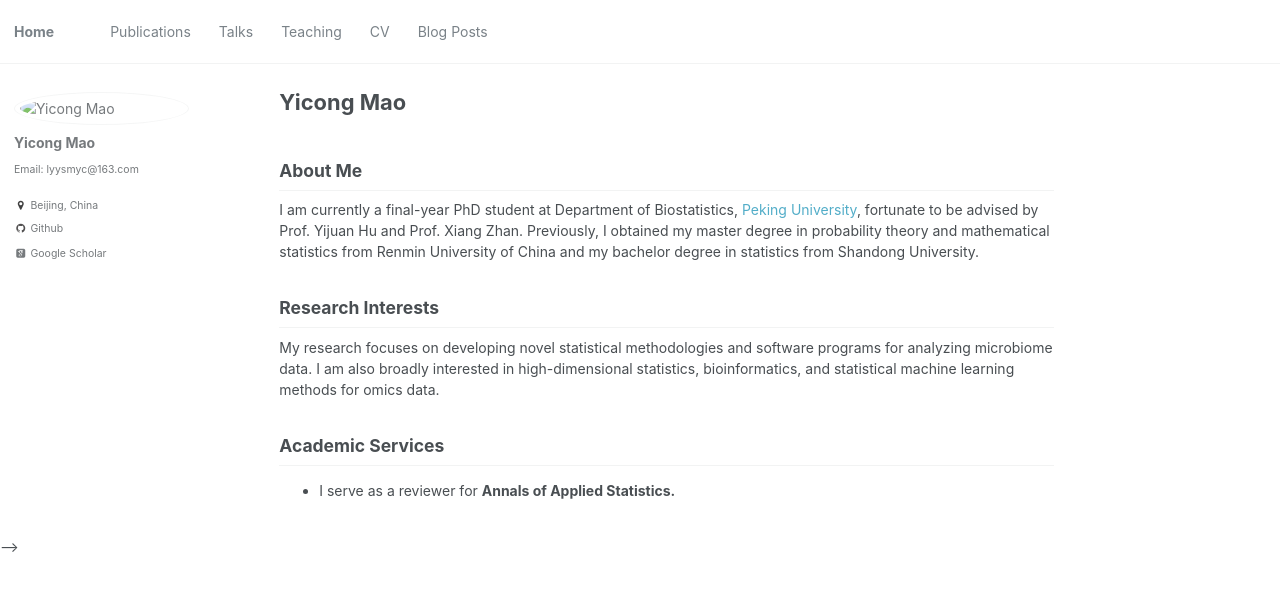
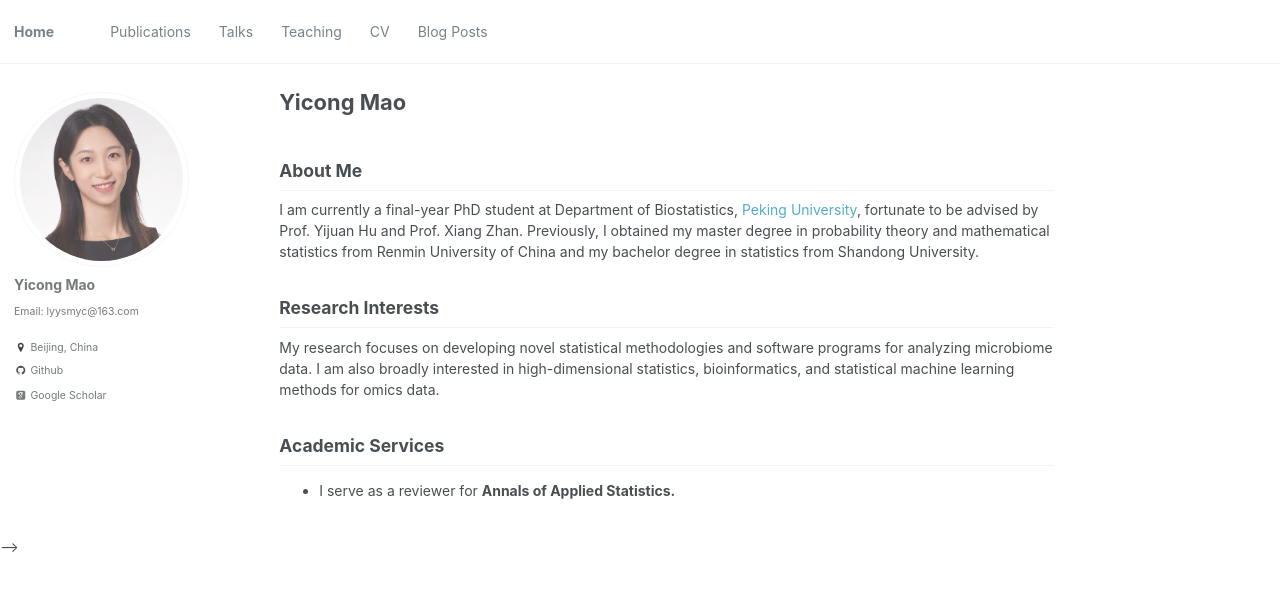
Before and after one commit to Yicong1225/Yicong1225.github.io, a Jekyll site: the page built from _pages/about.md, in a window 1280 px wide. Shown: the top 591 px of the page. Built offline with Jekyll 4.4.1, drawn with Linux system fonts in a browser that asks for light colours; some web fonts are replaced.

Commit message:
fix avatar path in config

```diff
--- a/_config.yml
+++ b/_config.yml
@@ -16,7 +16,7 @@ talkmap_link: false
 # --- Author (页面右侧或页脚用到) ---
 author:
   name: "Yicong Mao"
-  avatar: "images/me.jpg"                     # 放在 /images 或根目录，路径根据主题而定
+  avatar: "me.jpg"                    # 放在 /images 或根目录，路径根据主题而定
   bio: "Email: lyysmyc@163.com"
   location: "Beijing, China"
   github: "Yicong1225"
```
